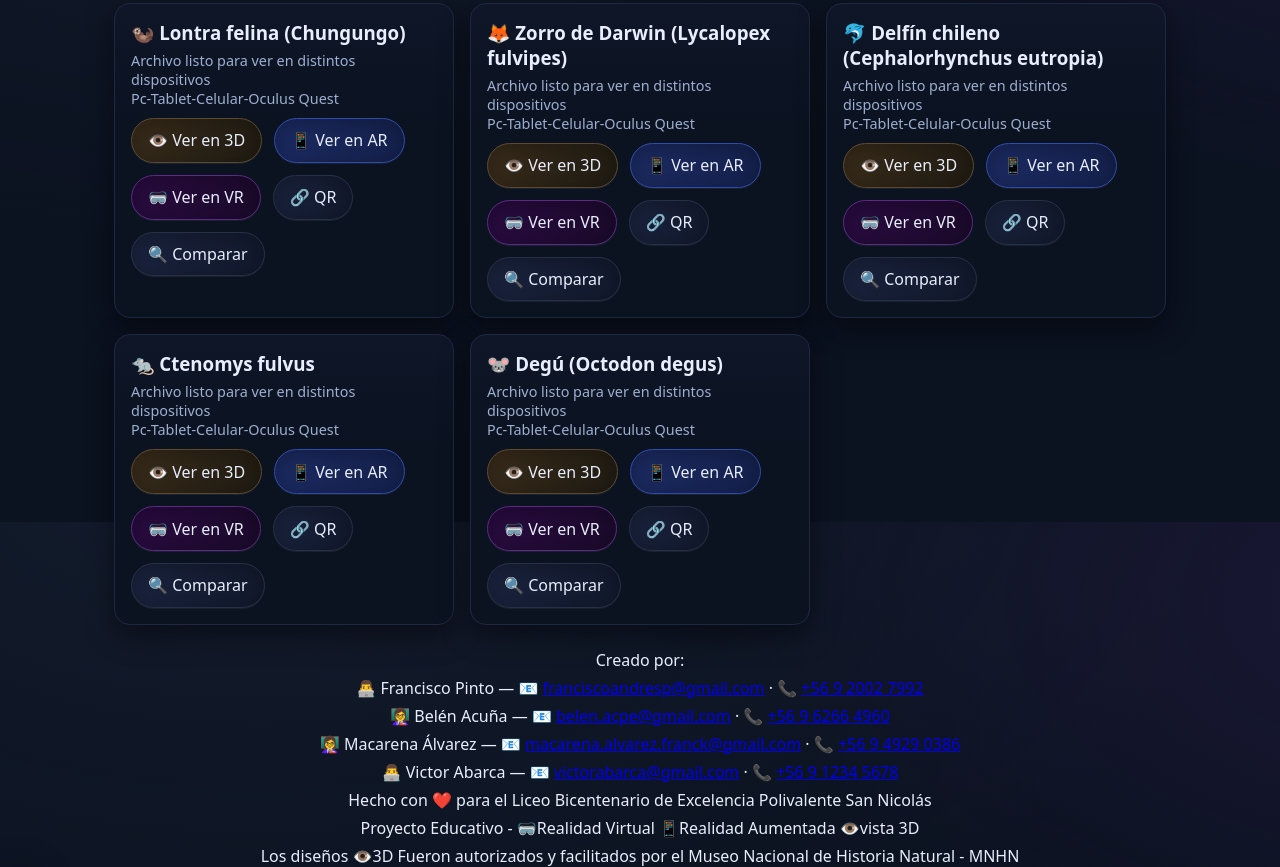
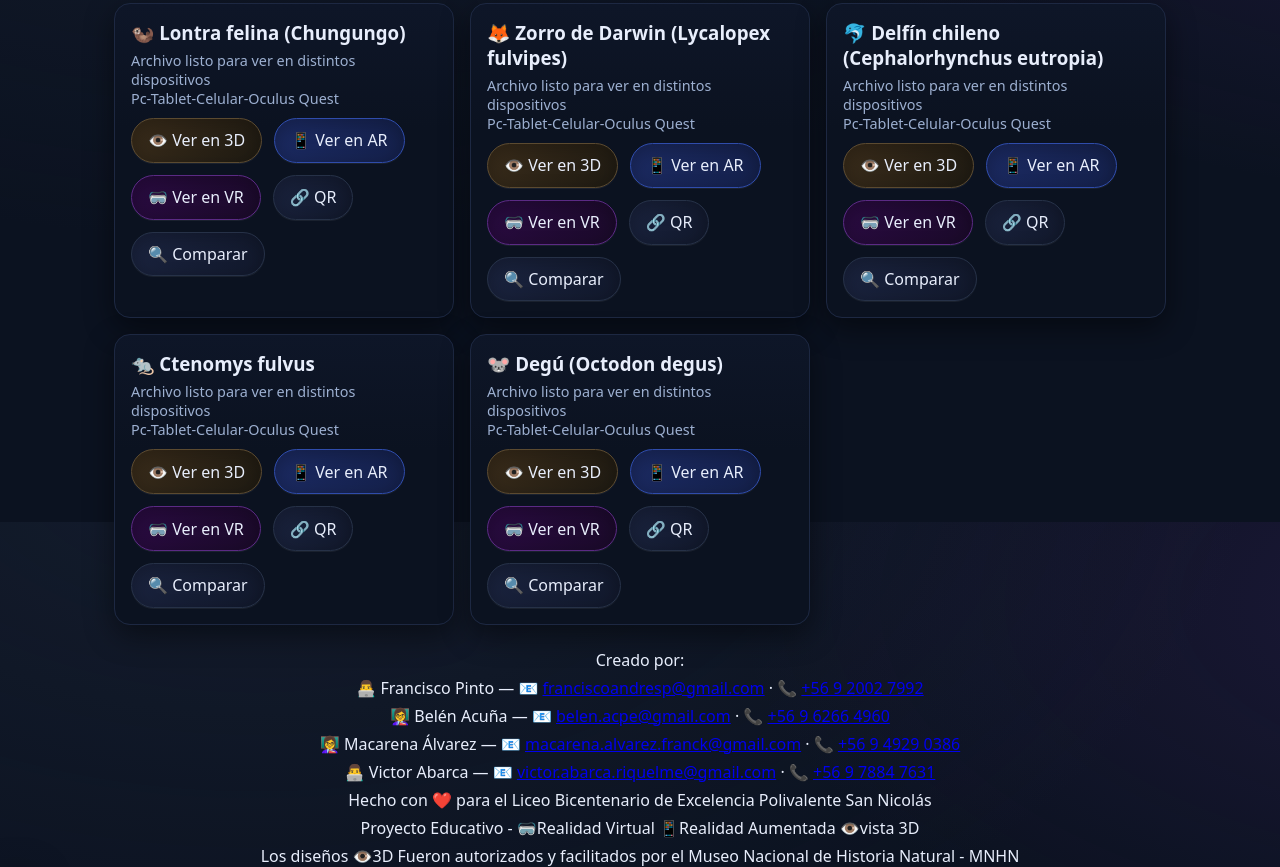
Before and after one commit to panchopinto/craneos-conectados, a plain HTML site: page index.html in a window 1280 px wide. Shown: the part 278-1145 px from the top of the page. Drawn offline with Linux system fonts and the light colour scheme.

Commit message:
Update index.html

```diff
--- a/index.html
+++ b/index.html
@@ -151,7 +151,7 @@
     <div>👨‍💻 Francisco Pinto — 📧 <a href="mailto:franciscoandresp@gmail.com">franciscoandresp@gmail.com</a> · 📞 <a href="tel:+56920027992">+56 9 2002 7992</a></div>
     <div>👩‍🏫 Belén Acuña — 📧 <a href="mailto:belen.acpe@gmail.com">belen.acpe@gmail.com</a> · 📞 <a href="tel:+56962664960">+56 9 6266 4960</a></div>
     <div>👩‍🏫 Macarena Álvarez — 📧 <a href="mailto:macarena.alvarez.franck@gmail.com">macarena.alvarez.franck@gmail.com</a> · 📞 <a href="tel:+56949290386">+56 9 4929 0386</a></div>
-    <div>👨‍💻 Victor Abarca — 📧 <a href="mailto:victorabarca@gmail.com">victorabarca@gmail.com</a> · 📞 <a href="tel:+56912345678">+56 9 1234 5678</a></div>
+    <div>👨‍💻 Victor Abarca — 📧 <a href="mailto:victor.abarca.riquelme@gmail.com">victor.abarca.riquelme@gmail.com</a> · 📞 <a href="tel:+56978847631">+56 9 7884 7631</a></div>
     <div>Hecho con ❤️ para el Liceo Bicentenario de Excelencia Polivalente San Nicolás</div>
     <div>Proyecto Educativo - 🥽Realidad Virtual 📱Realidad Aumentada 👁️vista 3D</div>
     <div>Los diseños 👁️3D Fueron autorizados y facilitados por el Museo Nacional de Historia Natural - MNHN</div>
```
